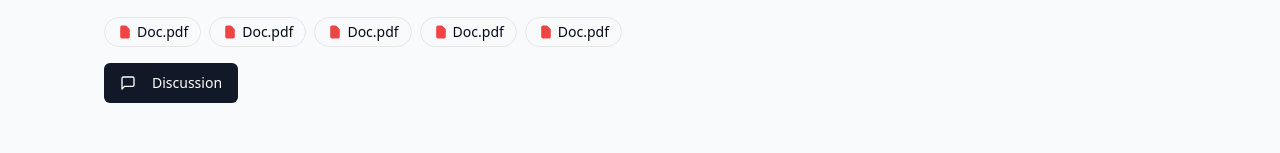
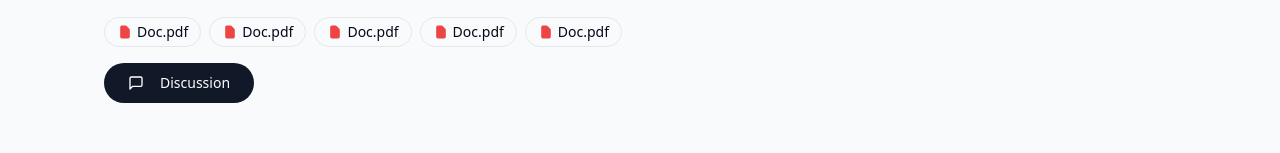
Before and after one commit to eetri/figma-flow-react-app-50, a React (Vite) app: page /project-detail/1 in a window 1280 px wide. Shown: the part 760-913 px from the top of the page. Built offline with nearby package versions, Linux system fonts and the light colour scheme.

Commit message:
Fix: Project detail discussion button style
Make the discussion button in the project detail page match the style of the button on the home page.

```diff
--- a/src/pages/ProjectDetail.tsx
+++ b/src/pages/ProjectDetail.tsx
@@ -1,4 +1,3 @@
-
 import { useParams, useNavigate } from "react-router-dom";
 import { MessageSquare } from "lucide-react";
 import { Button } from "@/components/ui/button";
@@ -112,7 +111,7 @@ const ProjectDetail = () => {
           <div className="mt-4">
             <Button
               variant="secondary"
-              className="bg-gray-900 text-white hover:bg-gray-800"
+              className="bg-gray-900 text-white hover:bg-gray-800 rounded-full px-6"
               onClick={() => navigate(`/open-discussion/${id}`)}
             >
               <MessageSquare className="h-4 w-4 mr-2" />
```
